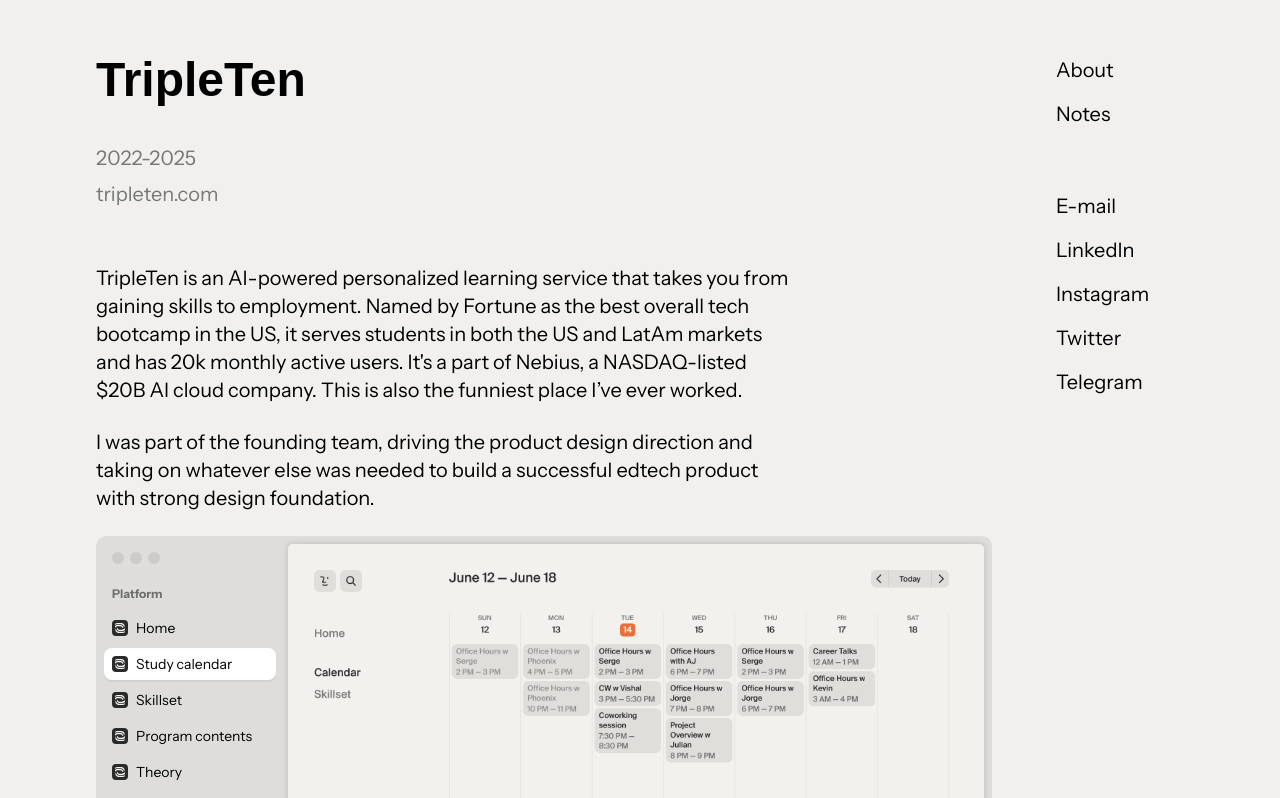
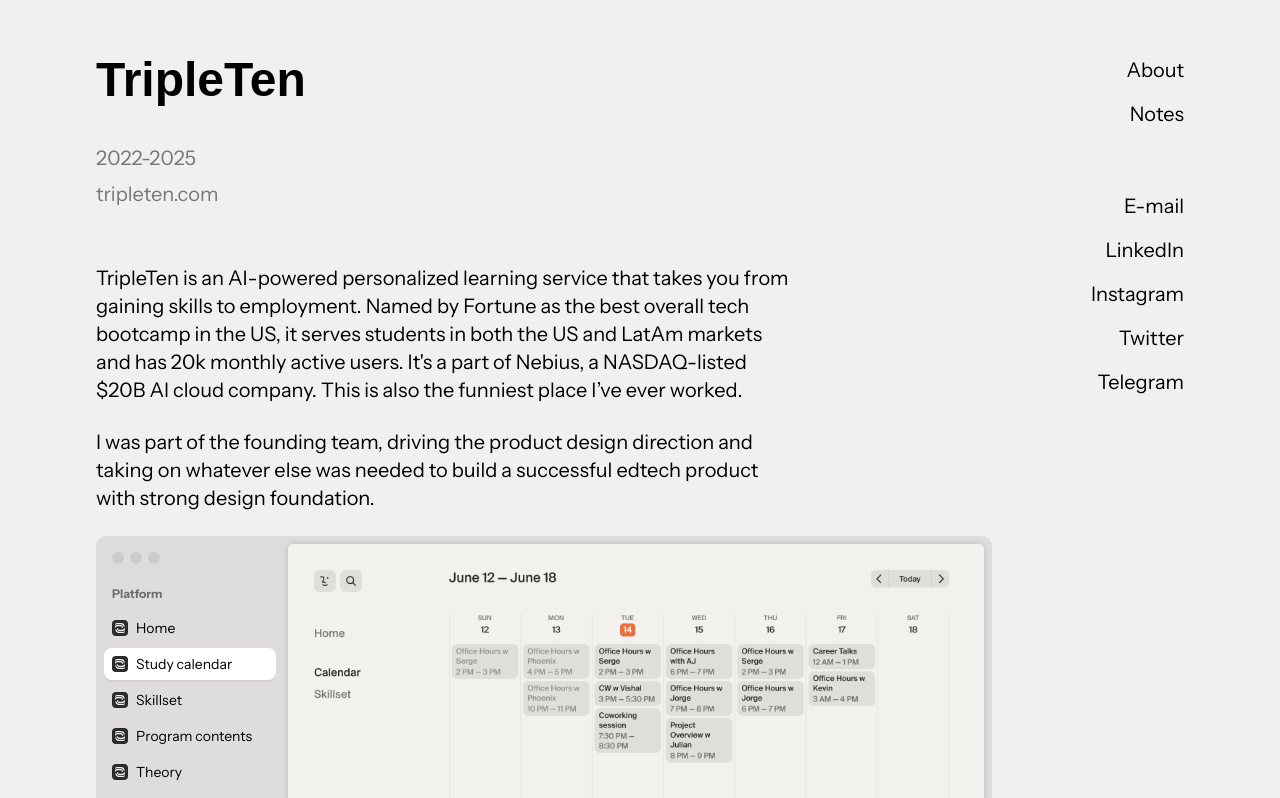
Before and after one commit to tonyfresher/tonyfresher-com, a Next.js app: page /work/tripleten in a window 1280 px wide. Shown: the top 798 px of the page. Built offline with nearby package versions, Linux system fonts and the light colour scheme; a web font is replaced by a local one.

Commit message:
Polishing

```diff
--- a/src/app/_home/page.tsx
+++ b/src/app/_home/page.tsx
@@ -11,7 +11,7 @@ export const strings = {
 
 export default function HomePage() {
     return (
-        <div className="col-span-4 flex flex-col gap-y-24 text-xl">
+        <div className="col-span-3 flex flex-col gap-y-24 text-xl">
             <div
                 className={cn(
                     'relative leading-relaxed',
--- a/src/components/links.tsx
+++ b/src/components/links.tsx
@@ -32,7 +32,7 @@ export interface LinksProps {
 export default function Links({ className }: LinksProps) {
     return (
         <div
-            className={`flex flex-row flex-wrap gap-4 text-xl md:flex-col md:gap-y-4 ${className || ''}`}
+            className={`flex flex-row flex-wrap items-end gap-4 text-xl md:flex-col md:gap-y-4 ${className || ''}`}
         >
             {strings.links.map(({ service, link }) => (
                 <Link
--- a/src/components/menu.tsx
+++ b/src/components/menu.tsx
@@ -18,7 +18,9 @@ export interface PageMenuProps {
 
 export default function Menu({ items = DEFAULT_MENU, className }: PageMenuProps) {
     return (
-        <nav className={`flex flex-row gap-4 text-xl md:flex-col md:gap-y-4 ${className || ''}`}>
+        <nav
+            className={`flex flex-row items-end gap-4 text-xl md:flex-col md:gap-y-4 ${className || ''}`}
+        >
             {items.map(({ label, link }) => {
                 return (
                     <Link className="w-max" key={link} href={link} display="inline-block">
```
